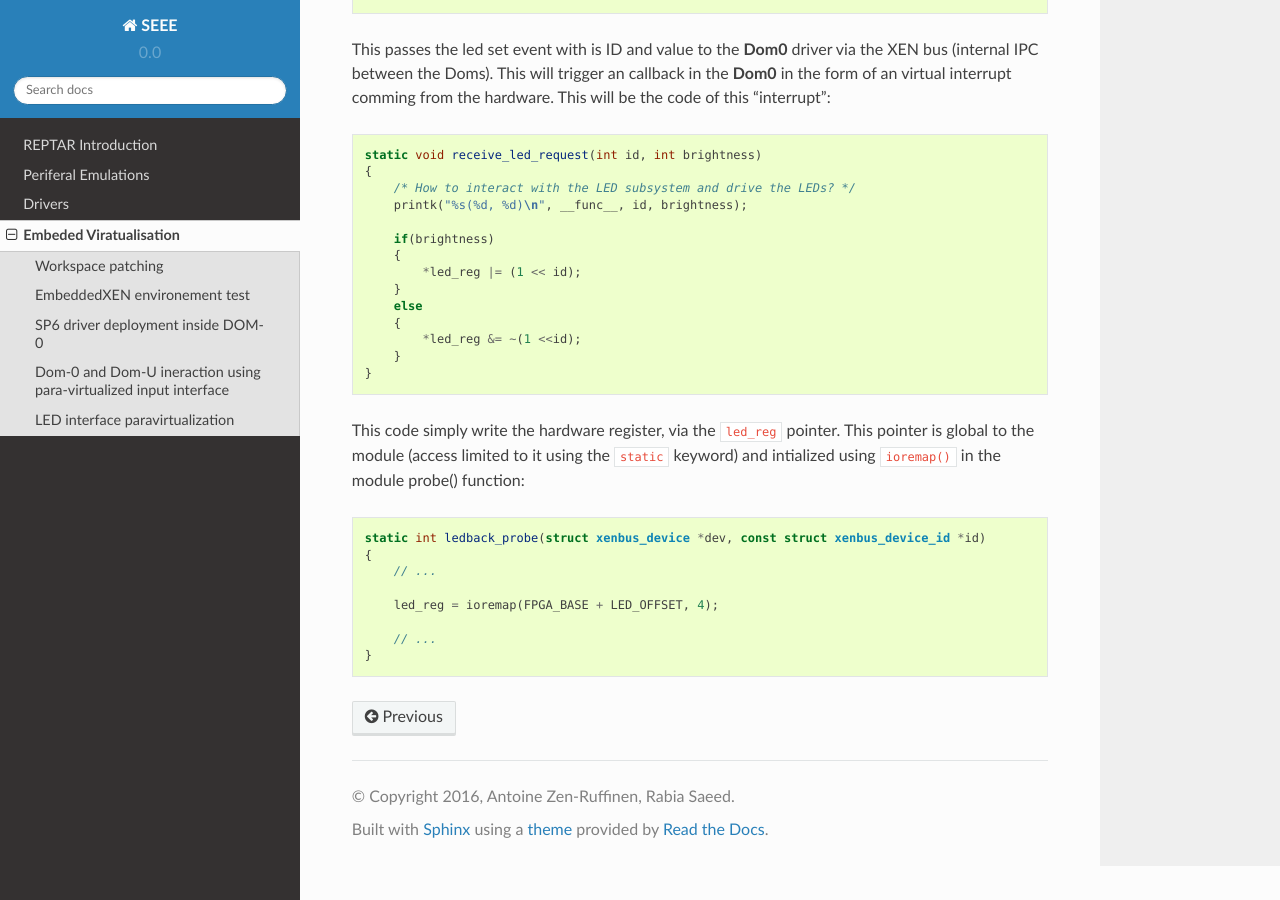
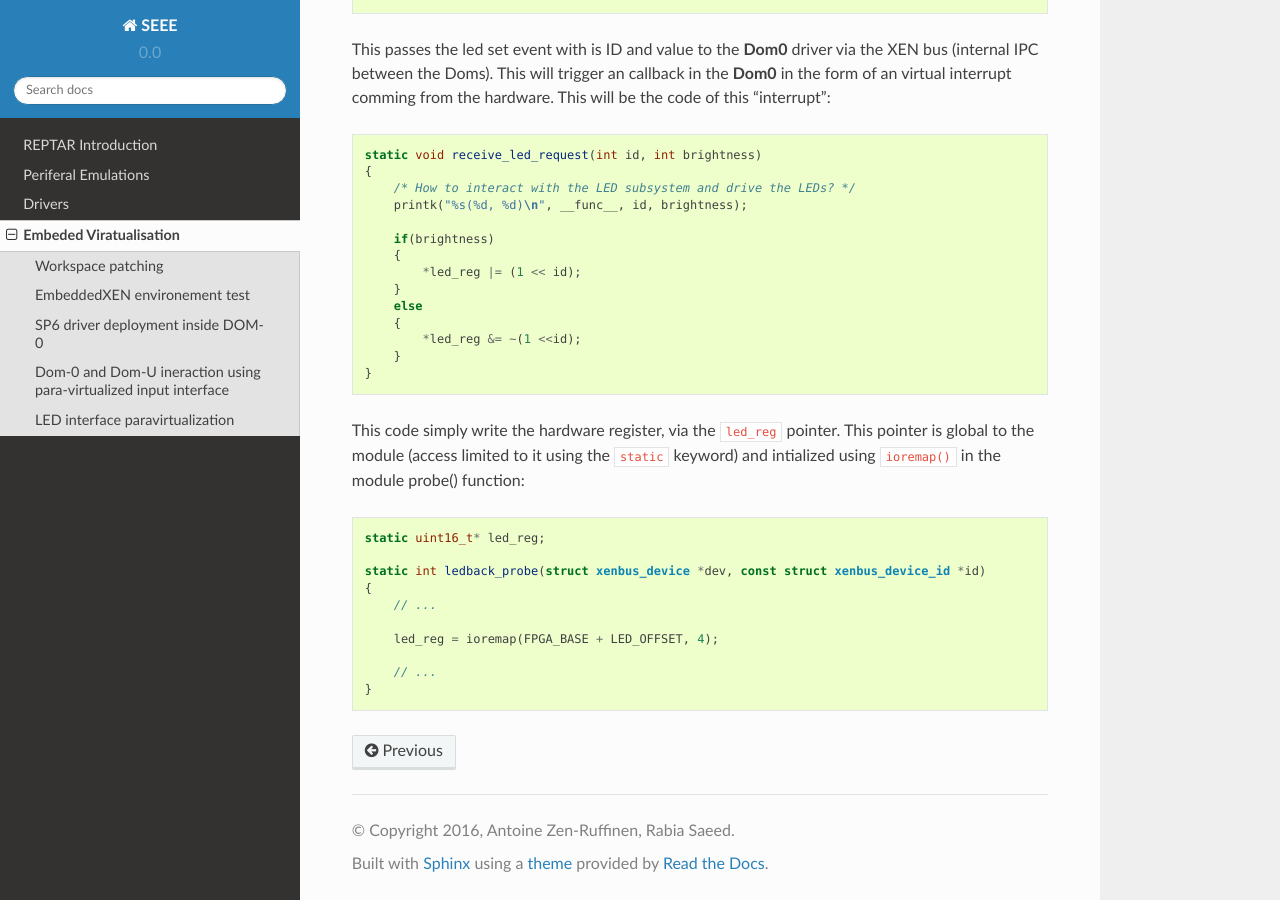
Before and after one commit to AntoineZen/SEEE, a Sphinx documentation site: the page built from report/source/lab4.rst, in a window 1280 px wide and 900 px high, scrolled down 9056 px. Built offline with Sphinx 7.4.7 and the Read the Docs theme 2.0.0, drawn with Linux system fonts in a browser that asks for light colours.

Commit message:
Added missing code line (delcaration of global var).
Signed-off-by: AntoineZen <antoine.zen@gmail.com>

```diff
--- a/report/source/lab4.rst
+++ b/report/source/lab4.rst
@@ -476,6 +476,8 @@ This code simply write the hardware register, via the ``led_reg`` pointer. This
 
 .. code-block:: c
 
+    static uint16_t* led_reg;
+
     static int ledback_probe(struct xenbus_device *dev, const struct xenbus_device_id *id)
     {
     	// ...
```
